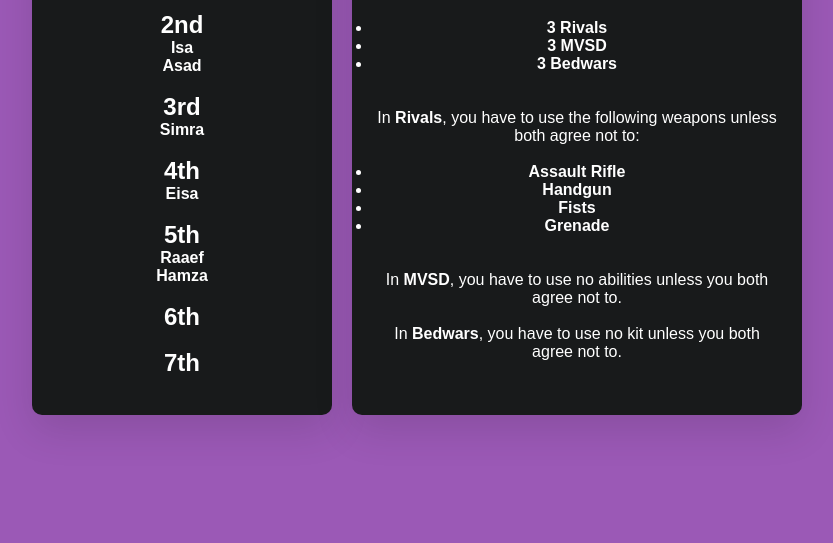
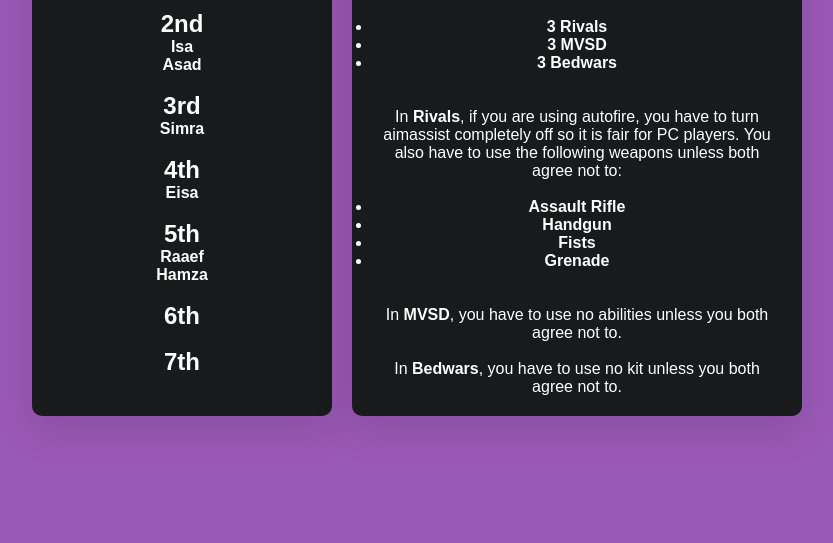
Before and after one commit to zZolemMT/Leaderboard, a plain HTML site: page index.html in a window 1280 px wide. Shown: the part 257-800 px from the top of the page, without its empty margins (223-1056 px from the left). Drawn offline with Linux system fonts and the light colour scheme.

Commit message:
Update index.html

```diff
--- a/index.html
+++ b/index.html
@@ -71,7 +71,7 @@
       </ul> <br><br>
       </b>
 
-    In <b>Rivals</b>, you have to use the following weapons unless both agree not to:<br><br>
+    In <b>Rivals</b>, if you are using autofire, you have to turn aimassist completely off so it is fair for PC players. You also have to use the following weapons unless both agree not to:<br><br>
 
       <b>
       <ul>
```
